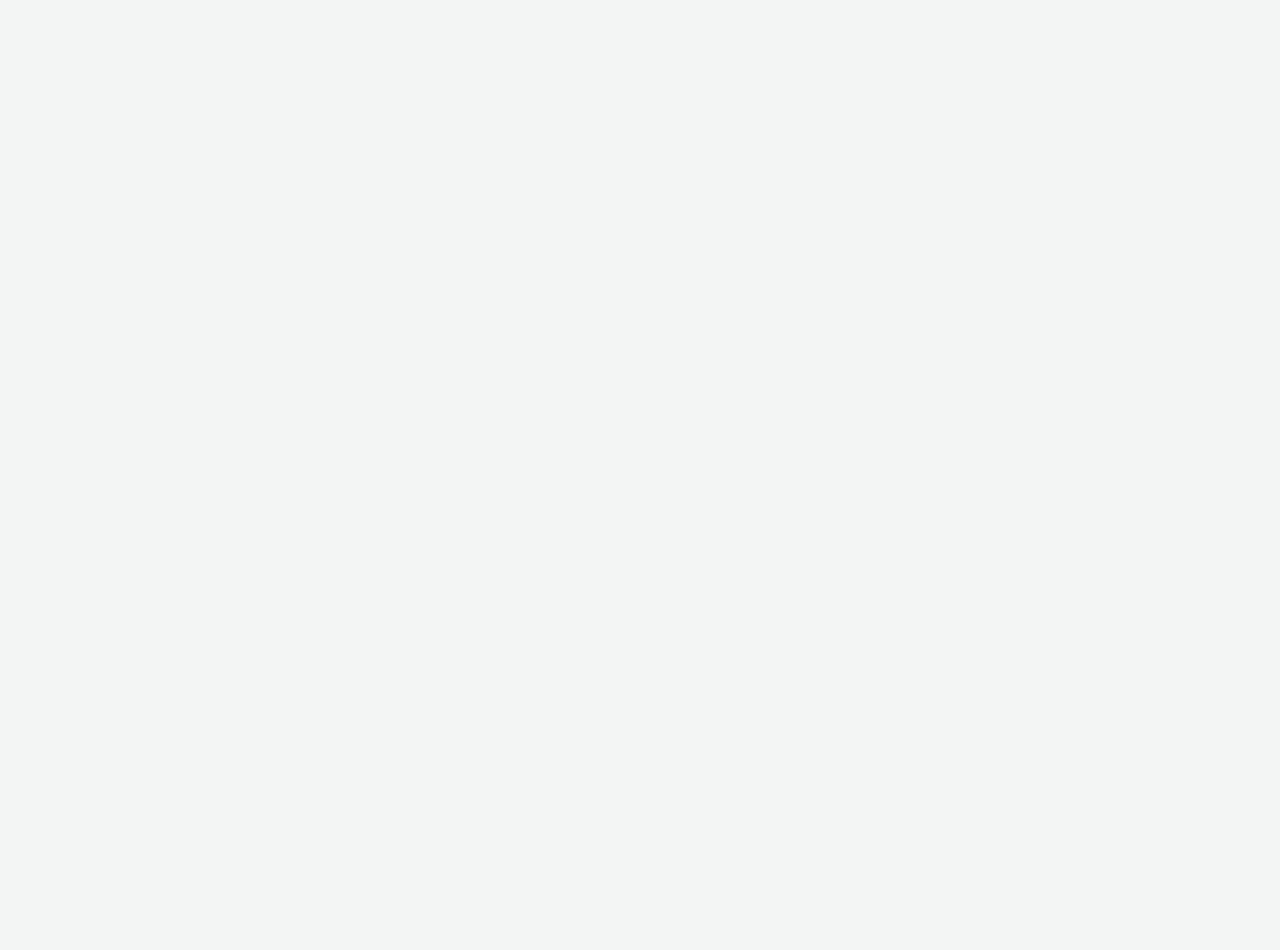
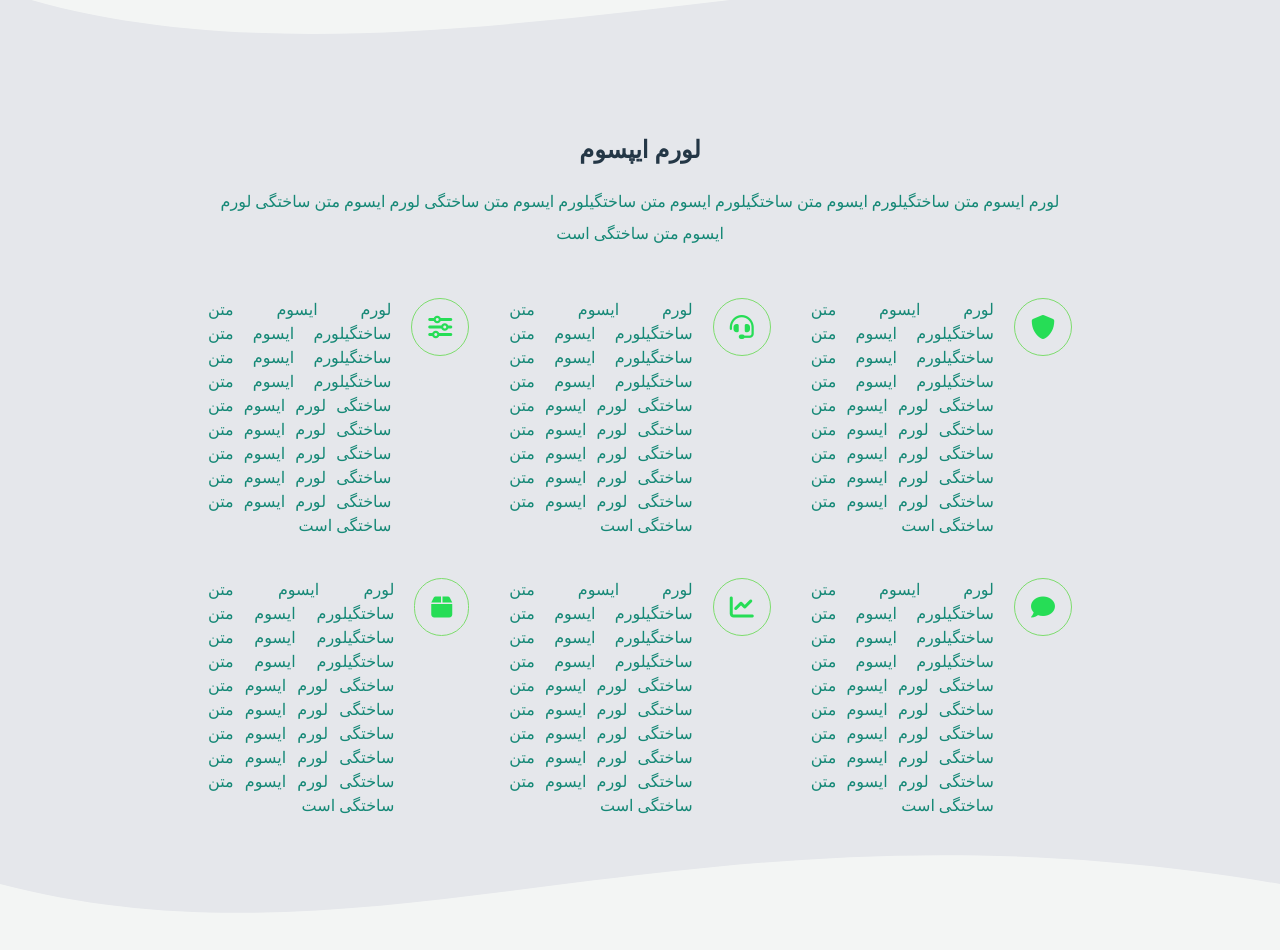
Before and after one commit to sa-bt/NuxtLandingPage-fa-, a Nuxt app: page / in a window 1280 px wide. Shown: the part 400-1350 px from the top of the page. Before the commit the page ends 800 px from the top, so only its background shows below. Built offline with nearby package versions, Linux system fonts and the light colour scheme.

Commit message:
completed section2

```diff
--- a/assets/css/main.css
+++ b/assets/css/main.css
@@ -4,23 +4,27 @@
   --color-secondary: #0e2233;
   --bg: #f3f5f4;
   --bg-secondary: #fff;
-  --border-color: #ddd;
+  --border-color: #7ddd6d;
+  --icon-color: #26dd56;
 }
 
-.dark-mode {
+.dark {
   --color: #ebf4f1;
   --color-primary: #41b38a;
   --color-secondary: #fdf9f3;
   --bg: #091a28;
   --bg-secondary: #071521;
   --border-color: #0d2538;
+  --boriconlor: #0d2538;
 }
-.sepia-mode {
+.sepia {
   --color: #433422;
+  --color-primary: #ea06a5;
   --color-secondary: #504231;
   --bg: #f1e7d0;
   --bg-secondary: #eae0c9;
   --border-color: #ded0bf;
+  --boriconlor: #ded0bf;
 }
 
 body {
@@ -33,3 +37,12 @@ body {
 a {
   color: var(--color-primary);
 }
+p{
+  color: var(--color-primary);
+}
+*{
+  border-color: var(--border-color);
+}
+i{
+  color: var(--icon-color);
+}
--- a/assets/css/tailwind.css
+++ b/assets/css/tailwind.css
@@ -23,3 +23,14 @@
     @apply border-b-2 border-indigo-600
   }
 }
+
+@layer utilities{
+  .fill-gray-200{
+    fill: #e5e7eb;
+  }
+  @variants dark{
+    .fill-gray-700{
+      fill: #374151;
+    }
+  }
+}
--- /dev/null
+++ b/components/AboutUs.vue
@@ -0,0 +1,95 @@
+<template>
+  <div>
+    <div style="height: 150px; overflow: hidden;">
+      <svg viewBox="0 0 500 150" preserveAspectRatio="none" style="height: 100%; width: 100%;">
+        <path class="fill-gray-200 dark:fill-gray-700"
+              d="M-0.27,22.20 C149.99,150.00 349.20,-49.98 503.67,17.27 L500.00,150.00 L0.00,150.00 Z"></path>
+      </svg>
+    </div>
+
+    <section class="bg-gray-200 dark:bg-gray-700 ">
+      <div class="container mx-auto py-4 px-10 lg:px-20 lg:w-4/5">
+        <div class="text-center mb-12">
+          <h1 class="text-2xl font-bold mb-5">لورم ایپسوم </h1>
+          <p class=" leading-8 mb-6 ">لورم ایسوم متن ساختگیلورم ایسوم متن ساختگیلورم ایسوم متن ساختگیلورم ایسوم متن
+            ساختگی لورم ایسوم متن ساختگی لورم ایسوم متن ساختگی است</p>
+        </div>
+
+        <!--Part 2-->
+        <div class="grid lg:grid-cols-3 sm:grid-cols-1 md:grid-cols-2 gap-10">
+          <div class="flex">
+            <div>
+              <i class="fas fa-shield-alt leading-none text-2xl  p-4 rounded-full border border-1 "></i>
+            </div>
+            <p class="mr-5 text-justify">لورم ایسوم متن ساختگیلورم ایسوم متن ساختگیلورم ایسوم متن ساختگیلورم ایسوم متن
+              ساختگی لورم ایسوم متن ساختگی
+              لورم
+              ایسوم متن ساختگی لورم ایسوم متن ساختگی لورم ایسوم متن ساختگی لورم ایسوم متن ساختگی است</p>
+          </div>
+          <div class="flex">
+            <div>
+              <i class="fas fa-headset leading-none text-2xl  p-4 rounded-full border border-1 "></i>
+            </div>
+            <p class="mr-5 text-justify">لورم ایسوم متن ساختگیلورم ایسوم متن ساختگیلورم ایسوم متن ساختگیلورم ایسوم متن
+              ساختگی لورم ایسوم متن ساختگی
+              لورم
+              ایسوم متن ساختگی لورم ایسوم متن ساختگی لورم ایسوم متن ساختگی لورم ایسوم متن ساختگی است</p>
+          </div>
+          <div class="flex">
+            <div>
+              <i class="fas fa-sliders-h leading-none text-2xl  p-4 rounded-full border border-1 "></i>
+            </div>
+            <p class="mr-5 text-justify">لورم ایسوم متن ساختگیلورم ایسوم متن ساختگیلورم ایسوم متن ساختگیلورم ایسوم متن
+              ساختگی لورم ایسوم متن ساختگی
+              لورم
+              ایسوم متن ساختگی لورم ایسوم متن ساختگی لورم ایسوم متن ساختگی لورم ایسوم متن ساختگی است</p>
+          </div>
+          <div class="flex">
+            <div>
+              <i class="fas fa-comment leading-none text-2xl  p-4 rounded-full border border-1 "></i>
+            </div>
+            <p class="mr-5 text-justify">لورم ایسوم متن ساختگیلورم ایسوم متن ساختگیلورم ایسوم متن ساختگیلورم ایسوم متن
+              ساختگی لورم ایسوم متن ساختگی
+              لورم
+              ایسوم متن ساختگی لورم ایسوم متن ساختگی لورم ایسوم متن ساختگی لورم ایسوم متن ساختگی است</p>
+          </div>
+          <div class="flex">
+            <div>
+              <i class="fas fa-chart-line leading-none text-2xl  p-4 rounded-full border border-1 "></i>
+            </div>
+            <p class="mr-5 text-justify">لورم ایسوم متن ساختگیلورم ایسوم متن ساختگیلورم ایسوم متن ساختگیلورم ایسوم متن
+              ساختگی لورم ایسوم متن ساختگی
+              لورم
+              ایسوم متن ساختگی لورم ایسوم متن ساختگی لورم ایسوم متن ساختگی لورم ایسوم متن ساختگی است</p>
+          </div>
+          <div class="flex">
+            <div>
+              <i class="fas fa-box leading-none text-2xl  p-4 rounded-full border border-1 "></i>
+            </div>
+            <p class="mr-5 text-justify">لورم ایسوم متن ساختگیلورم ایسوم متن ساختگیلورم ایسوم متن ساختگیلورم ایسوم متن
+              ساختگی لورم ایسوم متن ساختگی
+              لورم
+              ایسوم متن ساختگی لورم ایسوم متن ساختگی لورم ایسوم متن ساختگی لورم ایسوم متن ساختگی است</p>
+          </div>
+        </div>
+
+      </div>
+    </section>
+    <div style="height: 150px; overflow: hidden;">
+      <svg viewBox="0 0 500 150" preserveAspectRatio="none" style="height: 100%; width: 100%;">
+        <path d="M0.00,49.98 C149.99,150.00 271.49,-49.98 500.00,49.98 L500.00,0.00 L0.00,0.00 Z"
+              class="fill-gray-200 dark:fill-gray-700"></path>
+      </svg>
+    </div>
+  </div>
+</template>
+
+<script>
+    export default {
+        name: "AboutUs"
+    }
+</script>
+
+<style scoped>
+
+</style>
--- a/components/Home.vue
+++ b/components/Home.vue
@@ -1,4 +1,5 @@
 <template>
+  <section>
     <div class="container mx-auto py-4 px-10 lg:px-20">
       <div class="flex flex-col md:flex-row items-center gap-x-24">
         <div class="mt-8 lg:mt-0 ">
@@ -12,6 +13,8 @@
         <img class="md:w-1/4" src="icon.png" alt="">
       </div>
     </div>
+  </section>
+
 </template>
 
 <script>
--- a/nuxt.config.js
+++ b/nuxt.config.js
@@ -30,6 +30,12 @@ export default {
     '@nuxtjs/color-mode'
 
   ],
+  colorMode: {
+    preference: 'system', // default value of $colorMode.preference
+    fallback: 'light', // fallback value if not system preference found
+    classPrefix: '',
+    classSuffix: '',
+  },
   // Modules: https://go.nuxtjs.dev/config-modules
   modules: [
     // https://go.nuxtjs.dev/axios
--- a/pages/index.vue
+++ b/pages/index.vue
@@ -1,11 +1,16 @@
 <template>
-  <Home/>
+  <div>
+    <Home/>
+    <AboutUs/>
+  </div>
+
 </template>
 
 <script>
     import Home from "../components/Home";
+    import AboutUs from "../components/AboutUs";
 
     export default {
-        components: {Home}
+        components: {AboutUs, Home}
     }
 </script>
--- a/tailwind.config.js
+++ b/tailwind.config.js
@@ -22,6 +22,11 @@ module.exports = {
       borderWidth: ['responsive', 'hover'],
 
     },
+    backgroundColor: ['responsive', 'hover', 'focus', 'dark'],
+    borderColor: ['responsive', 'hover', 'focus', 'dark'],
+    boxShadow: ['responsive', 'hover', 'focus', 'dark'],
+    textColor: ['responsive', 'hover', 'focus', 'dark'],
+    textDecoration: ['responsive', 'hover', 'focus', 'dark'],
   },
   plugins: [],
 }
```
Lines whose indentation alone changed are shown as unchanged.
